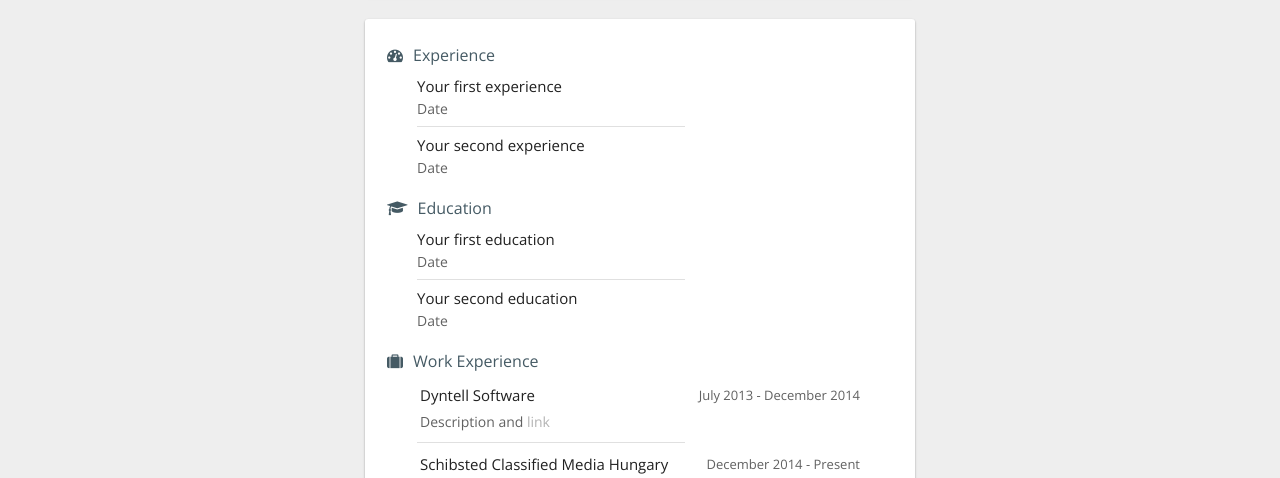
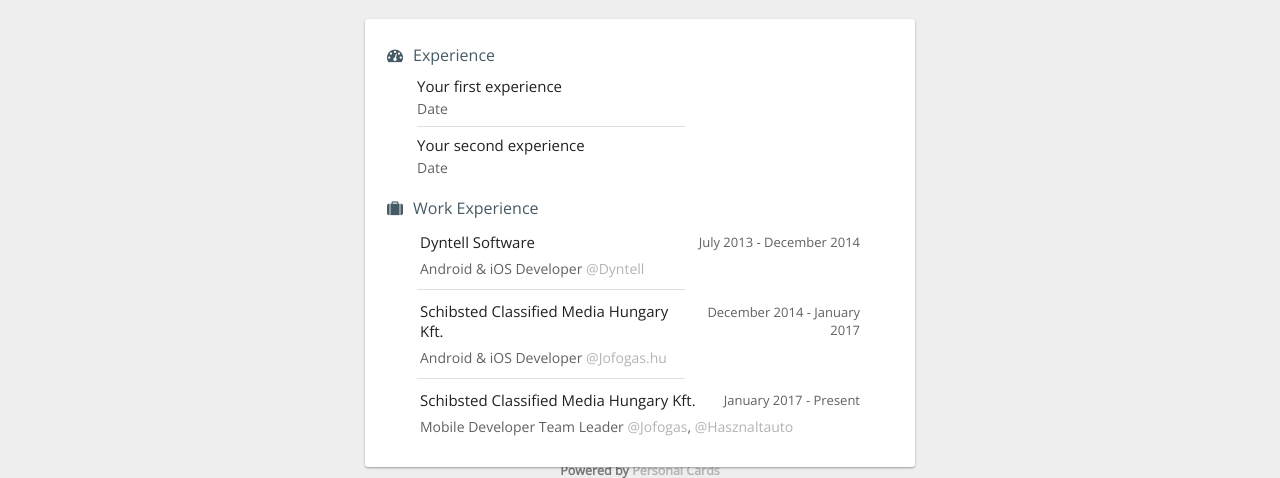
Before and after one commit to ezisazis/ezisazis.github.io, a plain HTML site: page index.html in a window 1280 px wide. Shown: the part 311-789 px from the top of the page. Drawn offline with nearby package versions, Linux system fonts and the light colour scheme.

Commit message:
Del: Education section

```diff
--- a/index.html
+++ b/index.html
@@ -45,21 +45,7 @@
 			<!-- You can add more experiences! -->
 		</div>
 	</section>
-	<section class="tab">
-		<div class="title"><i class="fa fa-graduation-cap"></i>Education</div>
-		<div class="content">
-			<section class="element">
-				<div class="name">Your first education</div>
-				<div class="info">Date </div>
-			</section>
-			<hr align="left"/>
-			<section class="element">
-				<div class="name">Your second education</div>
-				<div class="info">Date </div>
-			</section>
-			<!-- You can add more education details! -->
-		</div>
-	</section>
+
 	<section class="tab">
 		<div class="title"><i class="fa fa-suitcase"></i>Work Experience</div>
 		<div class="content">
@@ -75,7 +61,7 @@
 					</tr>
 					<tr>
 						<td colspan="2">
-							<div class="info">Description and <a href="http://yourlinkhere" target="_blank">link</a></div>
+							<div class="info">Android & iOS Developer <a href="http://www.dyntell.com/" target="_blank">@Dyntell</a></div>
 						</td>
 					</tr>
 			</table>
@@ -85,21 +71,39 @@
 				<table class="table">
 					<tr>
 						<td>
-							<div class="name">Schibsted Classified Media Hungary</div>
+							<div class="name">Schibsted Classified Media Hungary Kft.</div>
 						</td>
 						<td>
-							<div class="date">December 2014 - Present</div>
+							<div class="date">December 2014 - January 2017</div>
 						</td>
 					</tr>
 					<tr>
 						<td colspan="2">
-							<div class="info">Description and <a href="http://yourlinkhere" target="_blank">link</a></div>
+							<div class="info">Android & iOS Developer <a href="http://http://www.jofogas.hu/" target="_blank">@Jofogas.hu</a></div>
 						</td>
 					</tr>
 			</table>
-			</section>
-		</div>
-	</section>
+		</section>
+	<hr align="left"/>
+	<section class="element">
+			<table class="table">
+				<tr>
+					<td>
+						<div class="name">Schibsted Classified Media Hungary Kft.</div>
+					</td>
+					<td>
+						<div class="date">January 2017 - Present</div>
+					</td>
+				</tr>
+				<tr>
+					<td colspan="2">
+						<div class="info">Mobile Developer Team Leader <a href="http://www.jofogas.hu/" target="_blank">@Jofogas</a>, <a href="https://www.hasznaltauto.hu/" target="_blank">@Hasznaltauto</a</div>
+					</td>
+				</tr>
+		</table>
+		</section>
+	</div>
+</section>
 </div>
 <div id="contact_card" class="card">
 	<section class="tab">
```
